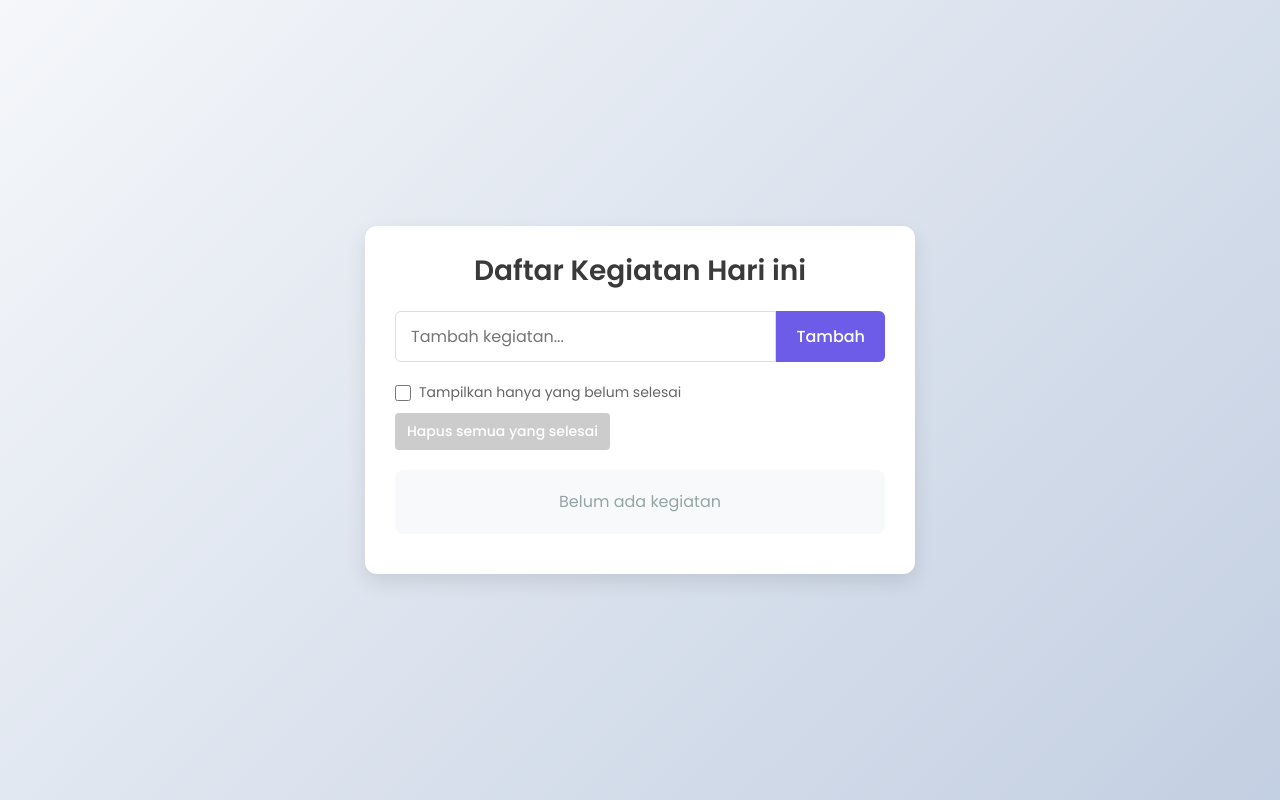
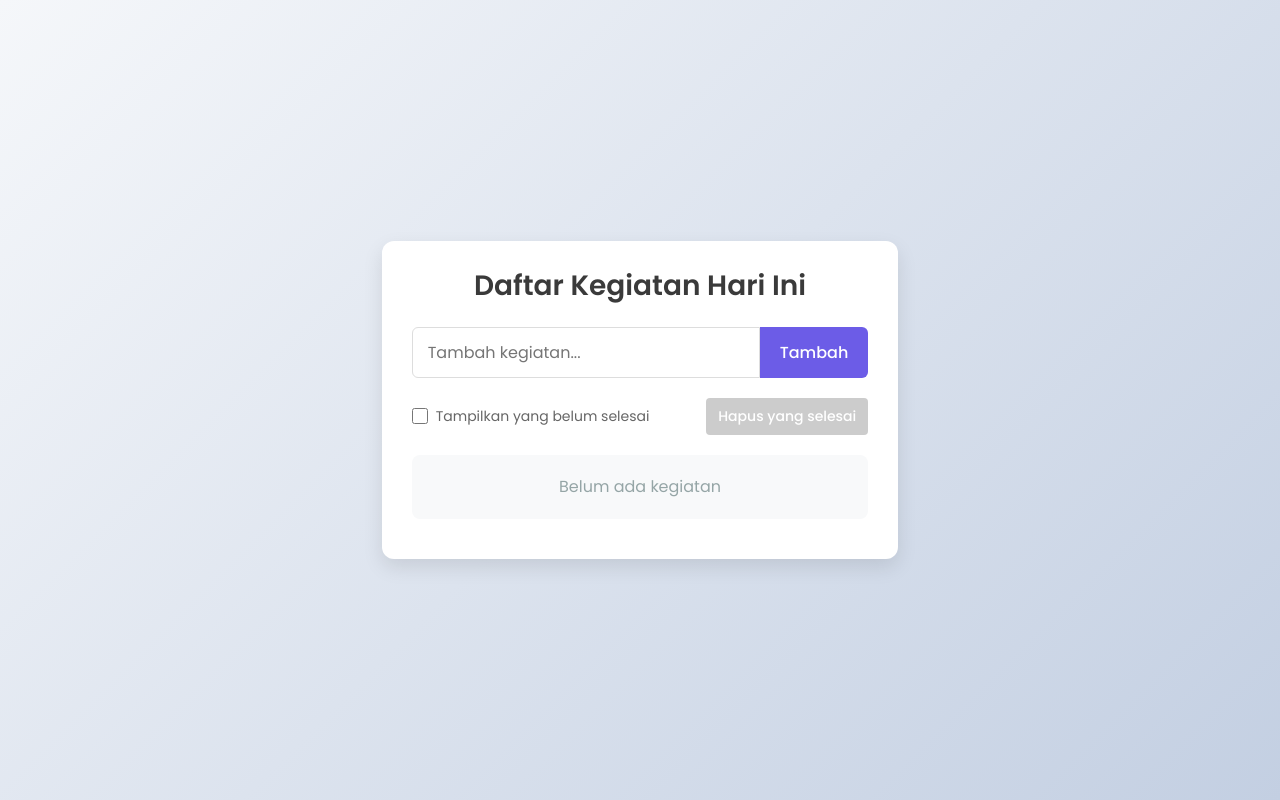
Before and after one commit to Rizqramadhan16/32-pbk-uts-233510156, a Vue app: page / in a window 1280 px wide. Built offline with nearby package versions, Linux system fonts and the light colour scheme.

Commit message:
Perubahan nama fitur

```diff
--- a/src/App.vue
+++ b/src/App.vue
@@ -1,7 +1,7 @@
 <template>
   <div class="container">
     <!-- Perubahan nama container-->
-    <h1>Daftar Kegiatan Hari ini</h1>
+    <h1>Daftar Kegiatan Hari Ini</h1>
 
     <form @submit.prevent="addTodo">
       <input type="text" v-model="newTodo" placeholder="Tambah kegiatan..." />
@@ -11,11 +11,11 @@
     <div class="filters">
       <label class="filter-option">
         <input type="checkbox" v-model="showOnlyPending" />
-        Tampilkan hanya yang belum selesai
+        Tampilkan yang belum selesai <!--perubahan nama-->
       </label>
 
       <button class="clear-completed" @click="clearCompleted" :disabled="!hasCompletedTasks">
-        Hapus semua yang selesai
+        Hapus yang selesai <!--perubahan nama-->
       </button>
     </div>
 
@@ -24,7 +24,7 @@
       <TodoItem v-for="todo in filteredTodos" :key="todo.id" :todo="todo" @delete="deleteTodo" @toggle="toggleTodo"
         @edit="editTodo" />
     </ul>
-     <!-- ✅ Tabel kegiatan selesai -->
+     <!--Tabel kegiatan selesai -->
      <div v-if="completedTodos.length" class="completed-table">
       <h2>Kegiatan Selesai</h2>
       <table>
```
